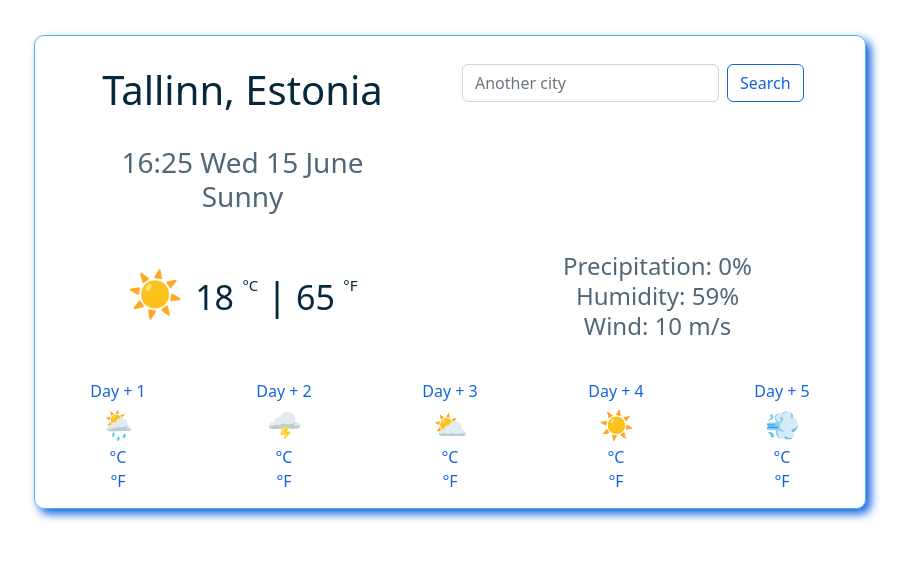
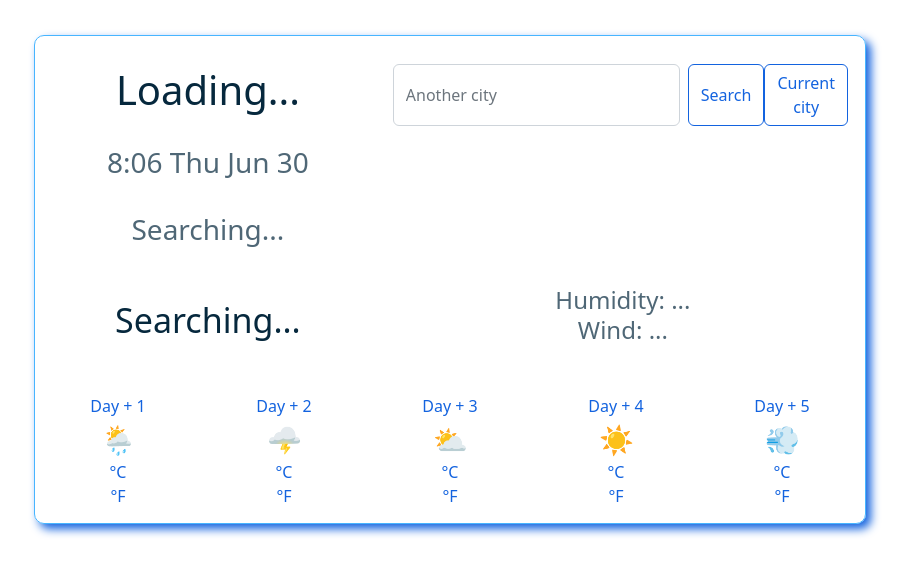
Before and after one commit to staikova-engineer/week-6-homework, a plain HTML site: page index.html in a window 1280 px wide. Shown: the whole page, without its empty margins (190-1099 px from the left). Drawn offline with nearby package versions, Linux system fonts and the light colour scheme.

Commit message:
added button `current`

```diff
--- a/index.html
+++ b/index.html
@@ -10,34 +10,49 @@
       integrity="sha384-0evHe/X+R7YkIZDRvuzKMRqM+OrBnVFBL6DOitfPri4tjfHxaWutUpFmBp4vmVor"
       crossorigin="anonymous"
     />
+    <script src="https://unpkg.com/axios/dist/axios.min.js"></script>
     <link rel="stylesheet" href="scr/styles.css" />
     <title>Week 6 Homework</title>
   </head>
   <body>
     <div class="container">
       <div class="row">
-        <div class="col-6 current-city">
-          <h1>Tallinn, Estonia</h1>
+        <div class="col-5 current-city">
+          <h1>
+            <div id="current-city">Loading...</div>
+          </h1>
           <br />
           <h3>
-            16:25 Wed 15 June
+            <div id="current-date">Loading...</div>
             <br />
-            Sunny
+            <div id="weather-now">Searching...</div>
           </h3>
         </div>
 
-        <div class="col-6 search-engine">
+        <div class="col-7 search-engine">
           <nav class="navbar">
             <div class="container-fluid">
               <form class="d-flex" role="search">
                 <input
+                  id="another-city"
                   class="form-control me-2"
                   type="search"
                   placeholder="Another city"
                   aria-label="Search"
                 />
-                <button class="btn btn-outline-success" type="submit">
+                <button
+                  class="btn btn-outline-success"
+                  type="submit"
+                  id="button-search-city"
+                >
                   Search
+                </button>
+                <button
+                  class="btn btn-outline-success"
+                  type="click"
+                  id="button-current-city"
+                >
+                  Current city
                 </button>
               </form>
             </div>
@@ -46,22 +61,22 @@
 
         <div class="w-100 d-none d-md-block"></div>
 
-        <div class="col-6 current-temp">
+        <div class="col-5 current-temp">
           <h2>
-            <span class="current-emoji">☀️ </span>
-            <span class="temp-number">18</span>
-            <small>°C</small>
-            <span class="temp-bar">|</span>
-            <span class="temp-number">65</span>
-            <small>°F</small>
+            <span class="temp-number" id="celsius">Searching...</span>
           </h2>
         </div>
 
-        <div class="col-6 current-char">
+        <div class="col-7 current-char">
           <h4>
-            Precipitation: 0% <br />
-            Humidity: 59% <br />
-            Wind: 10 m/s <br />
+            <div>
+              Humidity:
+              <span id="humidity">...</span>
+            </div>
+            <div>
+              Wind:
+              <span id="wind">...</span>
+            </div>
           </h4>
         </div>
 
```
